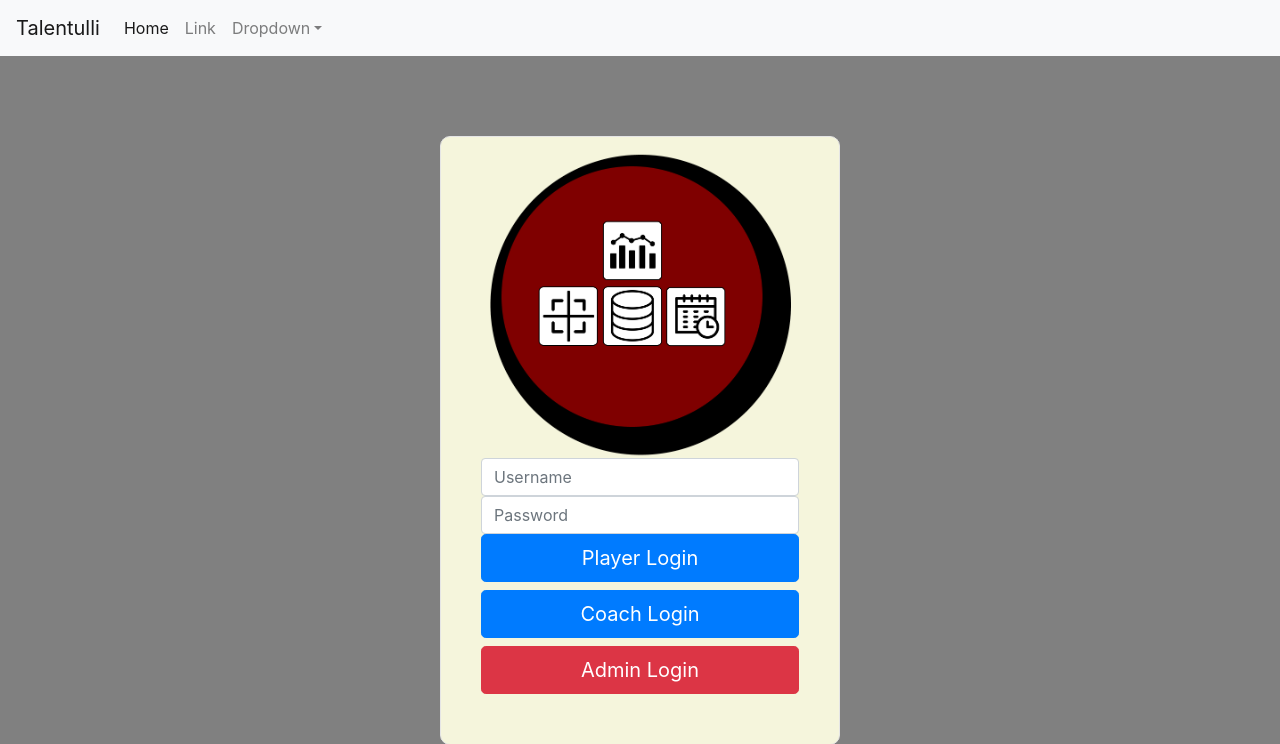
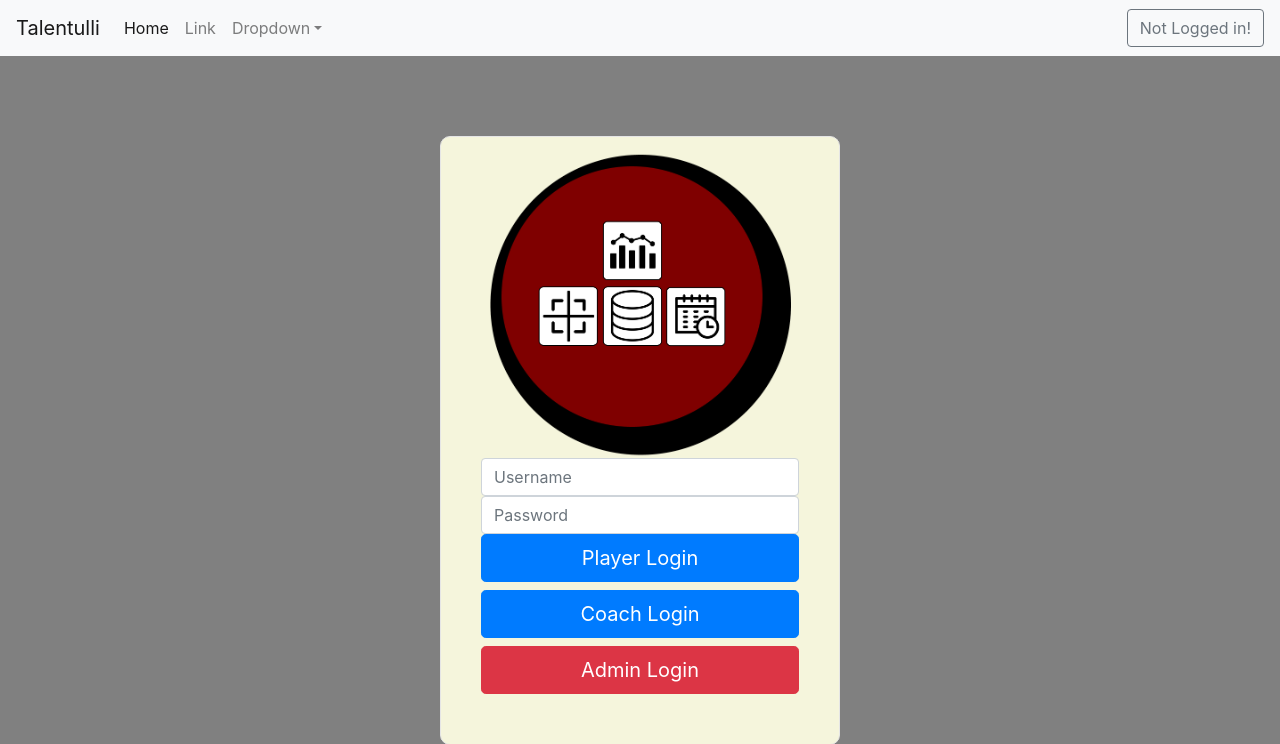
Before and after one commit to koszanski/proc-esport-site, a PHP site: page /index.php in a window 1280 px wide. Shown: the top 744 px of the page. Run offline with PHP 8.4, Linux system fonts and the light colour scheme; some libraries are stand-ins or nearby versions.

Commit message:
grayed out logout button if no login session

```diff
--- a/includes/header.php
+++ b/includes/header.php
@@ -52,7 +52,9 @@ session_start();
                             <button class="btn btn-outline-danger my-2 my-sm-0" type="submit">Logout Admin</button>
                         </form>';
                     }
-                    //add text indicating that there's no login
+                    else{
+                        echo '<button class="btn btn-outline-secondary my-2 my-sm-0" type="submit">Not Logged in!</button>';
+                    }
                 ?>
 
 
```
